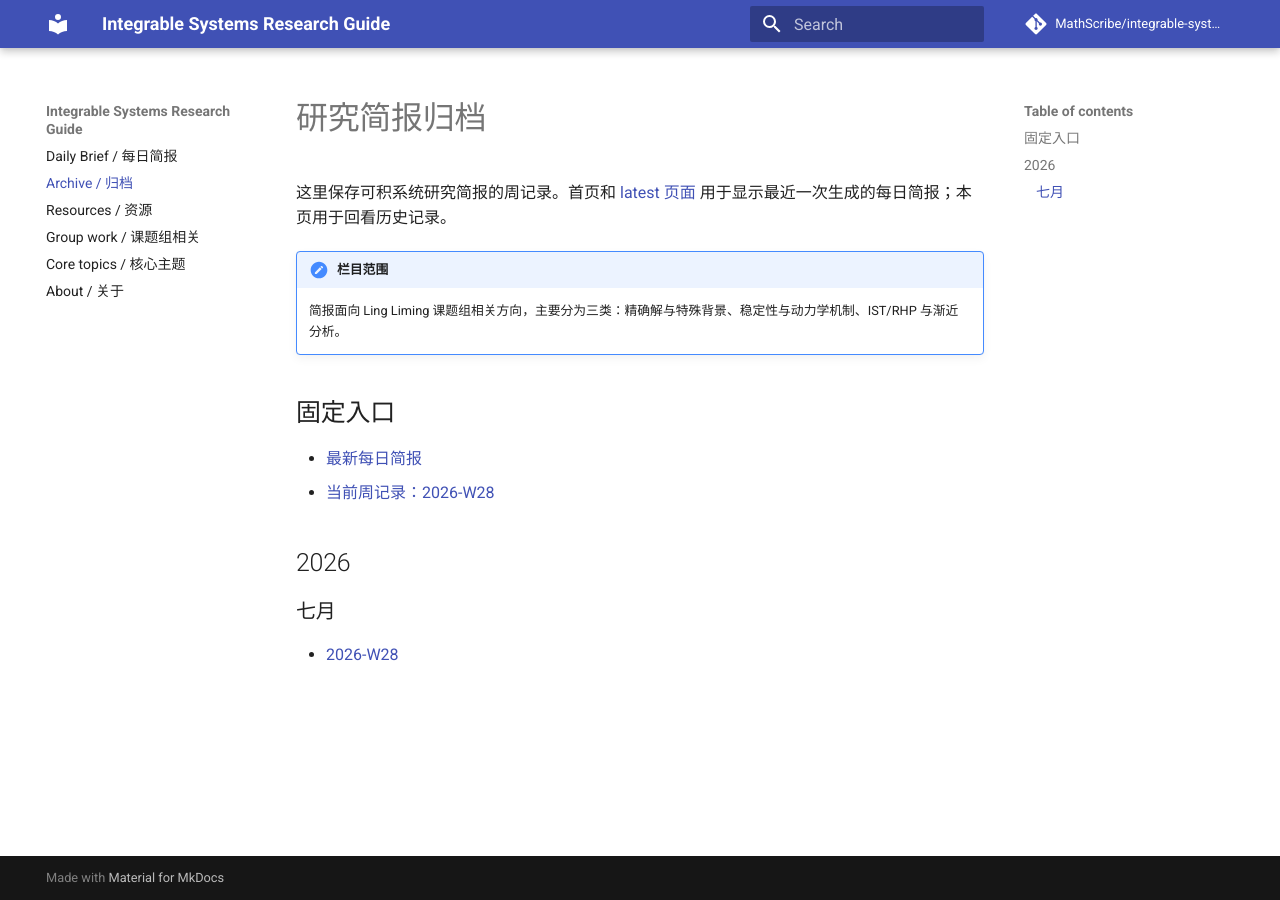
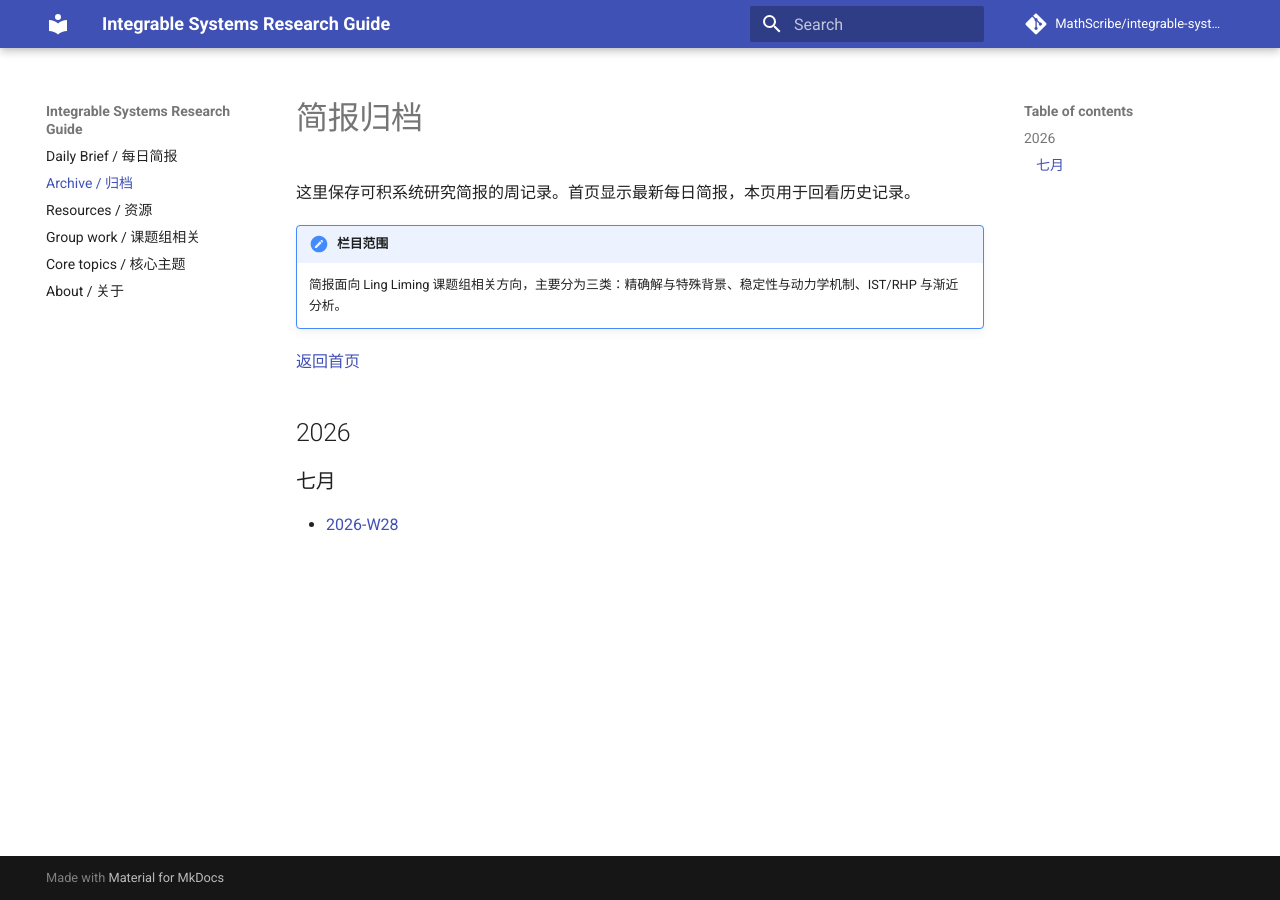
Before and after one commit to MathScribe/integrable-systems-guide, an MkDocs documentation site: the page built from docs/radar/index.md, in a window 1280 px wide. Built offline with MkDocs 1.6.1 and Material for MkDocs 9.7.7, drawn with Linux system fonts in a browser that asks for light colours; comment, search, counter and statistics services are not loaded.

Commit message:
Simplify archive page

```diff
--- a/docs/radar/index.md
+++ b/docs/radar/index.md
@@ -1,14 +1,11 @@
-# 研究简报归档
+# 简报归档
 
-这里保存可积系统研究简报的周记录。首页和 [latest 页面](latest.md) 用于显示最近一次生成的每日简报；本页用于回看历史记录。
+这里保存可积系统研究简报的周记录。首页显示最新每日简报，本页用于回看历史记录。
 
 !!! note "栏目范围"
     简报面向 Ling Liming 课题组相关方向，主要分为三类：精确解与特殊背景、稳定性与动力学机制、IST/RHP 与渐近分析。
 
-## 固定入口
-
-- [最新每日简报](latest.md)
-- [当前周记录：2026-W28](2026-W28.md)
+[返回首页](../index.md)
 
 ## 2026
 
```
